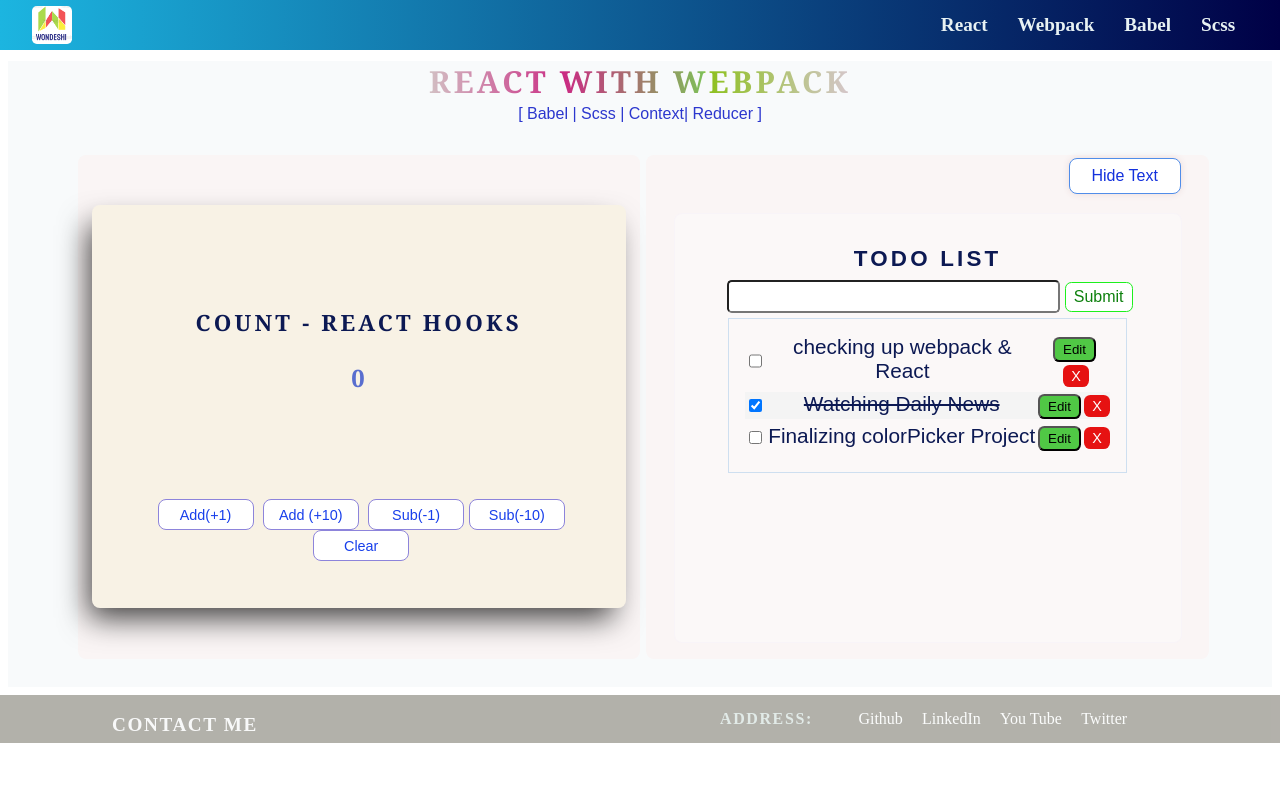
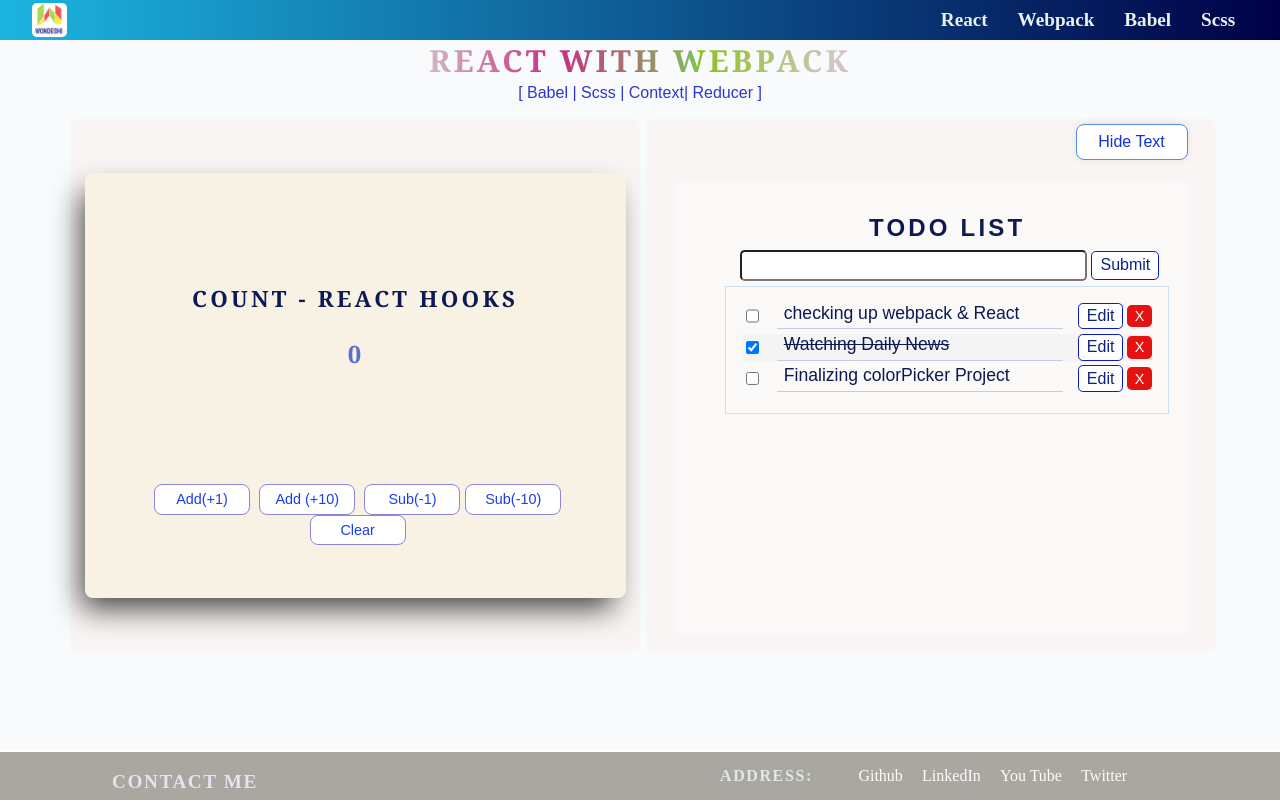
Before and after one commit to TsigeWonwosen/react-webpack-babel, a React app: page / in a window 1280 px wide. Built offline with nearby package versions, Linux system fonts and the light colour scheme.

Commit message:
Changed Todo list Style

```diff
--- a/src/App.js
+++ b/src/App.js
@@ -15,7 +15,7 @@ const App = () => {
   };
 
   return (
-    <>
+    <div className='app'>
       <NavBar />
       <div className='container'>
         <div className='app-title'>
@@ -39,7 +39,7 @@ const App = () => {
         </div>
       </div>
       <Footer />
-    </>
+    </div>
   );
 };
 
--- a/src/components/Todo.js
+++ b/src/components/Todo.js
@@ -37,7 +37,7 @@ export default function Todo({ id, completed, task }) {
               });
             }}
           />
-          {task}
+          <span className='todo-task'>{task} </span>
           <div>
             <button onClick={() => setEdit(!isEdit)}>Edit</button>
 
--- a/src/main.scss
+++ b/src/main.scss
@@ -1,25 +1,28 @@
 html,
-body {
+body,
+.app {
   height: 100vh;
   box-sizing: border-box;
   margin: 0;
   padding: 0;
   overflow: hidden;
   .container {
-    margin: 0.5rem;
-    height: calc(100% - 6rem);
+    margin: 0rem;
+    height: calc(100% - 5.6rem);
+    position: relative;
     font-family: sans-serif;
     text-align: center;
     background-color: rgba(231, 238, 241, 0.3);
     align-items: center;
     justify-content: center;
     .app-title {
-      margin: 0.7rem 0.4rem 0.2rem;
+      margin: 0rem 0.4rem 0.2rem;
       display: flex;
       flex-direction: column;
       justify-content: center;
       align-items: center;
       h1 {
+        margin-top: 0.3rem;
         margin: 0;
         letter-spacing: 0.2rem;
         font-size: 1.9rem;
@@ -34,7 +37,7 @@ body {
         background-clip: text;
         -webkit-background-clip: text;
         text-transform: uppercase;
-        -webkit-animation: animate 11s linear infinite;
+        -webkit-animation: animate 29s linear infinite;
         font-family: Cambria, Cochin, Georgia, Times, "Times New Roman", serif;
       }
       span {
@@ -54,7 +57,7 @@ body {
         border-radius: 0.5rem;
         background-color: #faf5f5;
         flex: 1;
-        height: 90%;
+        height: 95%;
         margin-left: 0.4rem;
         display: flex;
         justify-content: center;
@@ -86,21 +89,21 @@ body {
       }
     }
     .showParagraph {
-      width: 90%;
+      width: 100%;
       height: 100%;
       padding: 1rem;
       margin: 1rem auto;
       color: rgb(12, 25, 83);
       h3 {
         letter-spacing: 0.2rem;
-        font-size: 1.4rem;
+        font-size: 1.5rem;
         text-transform: uppercase;
         margin: 0;
         margin-bottom: 0.2rem;
       }
       ul {
         list-style: none;
-        font-size: 1.3rem;
+        font-size: 1.1rem;
         padding: 1rem;
         width: 80%;
         margin: auto;
@@ -110,13 +113,20 @@ body {
           margin-bottom: 0.3rem;
           display: flex;
           justify-content: space-between;
+          .todo-task {
+            display: flex;
+            border-bottom: 1px solid #c6c9e7;
+            width: 68%;
+            padding-left: 0.4rem;
+            justify-content: flex-start;
+          }
         }
       }
     }
     .todo-input {
       position: relative;
-      padding: 0.34rem 0.3rem;
-      width: 70%;
+      padding: 0.3rem 0.3rem;
+      width: 65%;
       font-size: 1rem;
       color: #0c285f;
       margin: 0.3rem 0.3rem;
@@ -129,13 +139,13 @@ body {
     }
     .btnSubmit {
       padding: 0.3rem 0.5rem;
-      border: 1px solid #1df01d;
+      border: 1px solid #071bc8;
       background-color: white;
-      color: #0d800d;
+      color: #0d2280;
       font-size: 1rem;
       &:hover {
         color: #ebf3eb;
-        background-color: #0d800d;
+        background-color: #1c1eaa;
       }
     }
     .btnDelete {
@@ -151,11 +161,15 @@ body {
     }
     button {
       padding: 0.2rem 0.5rem;
-      background-color: rgb(80, 200, 69);
-      border-radius: 0.4rem;
+      border-radius: 0.3rem;
+      background-color: white;
+      border: 1px solid #071bc8;
+      color: #0d2280;
+      font-size: 1rem;
       outline: none;
       &:hover {
-        background-color: rgb(56, 231, 40);
+        color: #ebf3eb;
+        background-color: #1c1eaa;
       }
     }
     .btnShow {
--- a/src/style/NavBar.scss
+++ b/src/style/NavBar.scss
@@ -1,6 +1,6 @@
 .nav-bar {
   width: 100%;
-  height: 50px;
+  height: 40px;
   background: #000046; /* fallback for old browsers */
   background: -webkit-linear-gradient(
     to right,
@@ -47,8 +47,8 @@
 img {
   margin: 0.2rem 2rem;
   cursor: pointer;
-  max-width: 2.5rem;
-  max-height: 2.4rem;
+  max-width: 2.2rem;
+  max-height: 2.2rem;
   background: transparent;
   object-fit: cover;
   border-radius: 0.3rem;
--- a/src/style/footer.scss
+++ b/src/style/footer.scss
@@ -1,13 +1,18 @@
 footer {
+  position: absolute;
+  bottom: 0;
+  right: 0;
   margin: 0;
+  margin-bottom: 0;
   height: 3rem;
+  width: 100%;
   display: flex;
   justify-content: space-around;
   background-color: #a09e96;
-  opacity: 0.8;
+  opacity: 0.9;
   h3 {
     font-size: 1.2rem;
-    color: #f7f8f8;
+    color: #e7def0;
     letter-spacing: 0.1rem;
     text-transform: uppercase;
     width: 30%;
```
Also changed, not shown: 6 other files (tests, documents, lock files or other folders).
